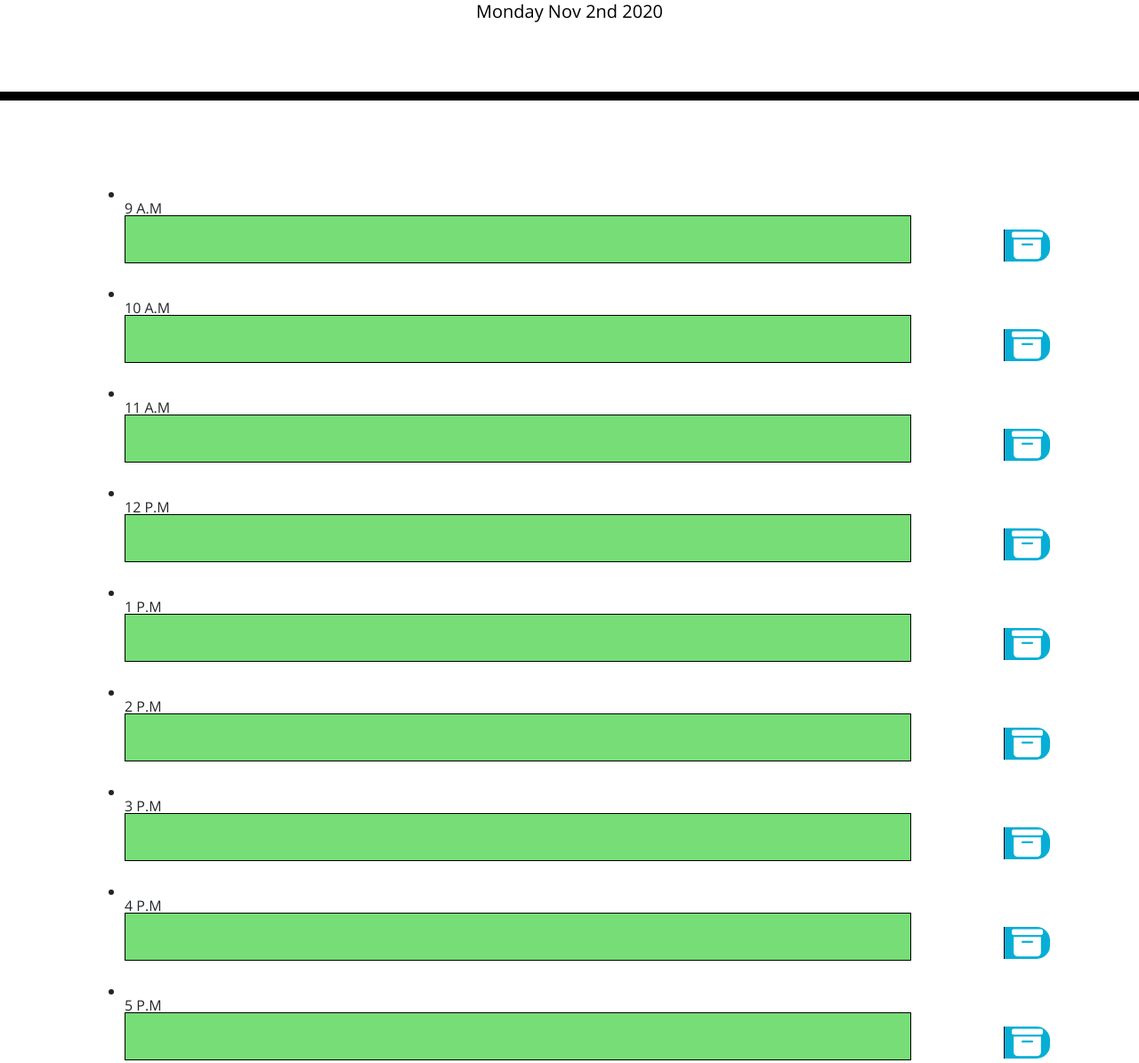
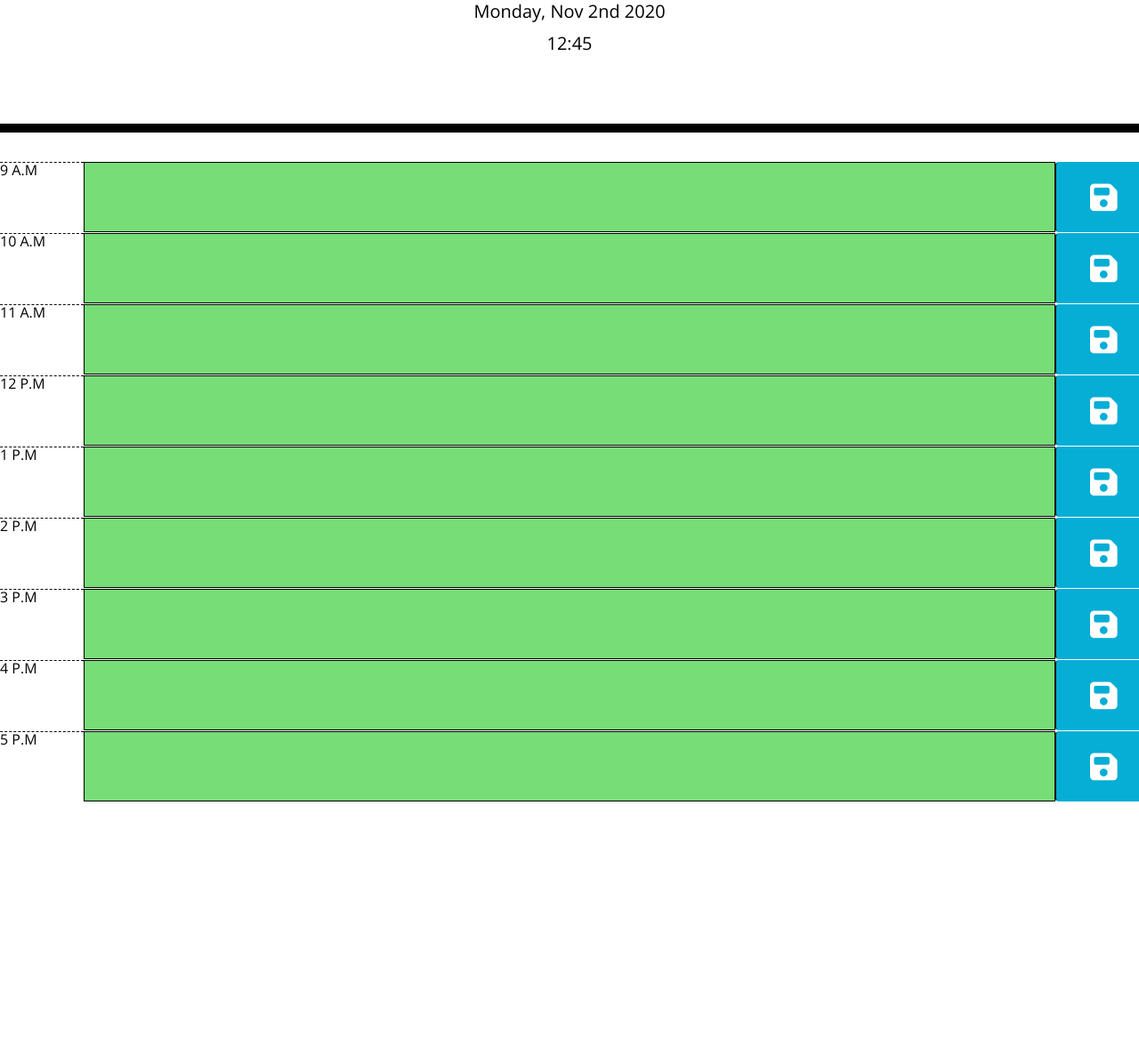
Before and after one commit to hvrclls/Squip, a plain HTML site: page index.html in a window 1280 px wide. Shown: the part 191-1386 px from the top of the page at 89% size. After the commit the page ends 1092 px from the top, so only its background shows below. Drawn offline with nearby package versions, Linux system fonts and the light colour scheme.

Commit message:
regrade assingment

```diff
--- a/index.html
+++ b/index.html
@@ -1,24 +1,15 @@
 <!DOCTYPE html>
 <html lang="en">
+
 <head>
   <meta charset="UTF-8" />
   <meta name="viewport" content="width=device-width, initial-scale=1.0" />
   <meta http-equiv="X-UA-Compatible" content="ie=edge" />
 
-    <link
-      rel="stylesheet"
-      href="https://stackpath.bootstrapcdn.com/bootstrap/4.3.1/css/bootstrap.min.css"
-    />
-    <link
-      rel="stylesheet"
-      href="https://use.fontawesome.com/releases/v5.8.1/css/all.css"
-      integrity="sha384-50oBUHEmvpQ+1lW4y57PTFmhCaXp0ML5d60M1M7uH2+nqUivzIebhndOJK28anvf"
-      crossorigin="anonymous"
-    />
-    <link
-      href="https://fonts.googleapis.com/css?family=Open+Sans&display=swap"
-      rel="stylesheet"
-    />
+  <link rel="stylesheet" href="https://stackpath.bootstrapcdn.com/bootstrap/4.3.1/css/bootstrap.min.css" />
+  <link rel="stylesheet" href="https://use.fontawesome.com/releases/v5.8.1/css/all.css"
+    integrity="sha384-50oBUHEmvpQ+1lW4y57PTFmhCaXp0ML5d60M1M7uH2+nqUivzIebhndOJK28anvf" crossorigin="anonymous" />
+  <link href="https://fonts.googleapis.com/css?family=Open+Sans&display=swap" rel="stylesheet" />
   <link rel="stylesheet" href="style.css" />
   <title>Work Day Scheduler</title>
 </head>
@@ -28,67 +19,68 @@
     <h1 class="display-3">Work Day Scheduler</h1>
     <p class="lead">A simple calendar app for scheduling your work day</p>
     <p id="currentDay" class="lead"></p>
+    <p id="currentTime" class="lead"></p>
   </header>
-    <div class="container">
-      <section class="timeBlock">
-        <div class="container">
-          <div class="row">
-            <div class="col-12">
-              <ul class="blocks">
-                <li value="9">
-                  <span class="timeArea">9 A.M</span>
-                  <textarea class="inputArea 9"></textarea>
-                  <span class="saveBtn"><i class="fas fa-archive"></i></span>
-                </li>
-                <li value="10">
-                  <span class="timeArea">10 A.M</span>
-                  <textarea class="inputArea 10"></textarea>
-                  <span class="saveBtn"><i class="fas fa-archive"></i></span>
-                </li>
-                <li value="11">
-                  <span class="timeArea">11 A.M</span>
-                  <textarea class="inputArea 11"></textarea>
-                  <span class="saveBtn"><i class="fas fa-archive"></i></span>
-                </li>
-                <li value="12">
-                  <span class="timeArea">12 P.M</span>
-                  <textarea class="inputArea 12"></textarea>
-                  <span class="saveBtn"><i class="fas fa-archive"></i></span>
-                </li>
-                <li value="13">
-                  <span class="timeArea">1 P.M</span>
-                  <textarea class="inputArea 13"></textarea>
-                  <span class="saveBtn"><i class="fas fa-archive"></i></span>
-                </li>
-                <li value="14">
-                  <span class="timeArea">2 P.M</span>
-                  <textarea class="inputArea 14"></textarea>
-                  <span class="saveBtn"><i class="fas fa-archive"></i></span>
-                </li>
-                <li value="15">
-                  <span class="timeArea">3 P.M</span>
-                  <textarea class="inputArea 15"></textarea>
-                  <span class="saveBtn"><i class="fas fa-archive"></i></span>
-                </li>
-                <li value="16">
-                  <span class="timeArea">4 P.M</span>
-                  <textarea class="inputArea 16"></textarea>
-                  <span class="saveBtn"><i class="fas fa-archive"></i></span>
-                </li>
-                <li value="17">
-                  <span class="timeArea">5 P.M</span>
-                  <textarea class="inputArea 17"></textarea>
-                  <span class="saveBtn"><i class="fas fa-archive"></i></span>
-                </li>
-              </ul>
+
+  <div id="hour-9" class="row time-block 9" value="9">
+    <div class="col-md-1 hour">9 A.M</div>
+    <textarea class="col-md-10 description 9"></textarea>
+    <button class="btn saveBtn col-md-1"><i class="fas fa-save"></i></button>
   </div>
+
+  <div id="hour-10" class="row time-block 10" value="10">
+    <div class="col-md-1 hour">10 A.M</div>
+    <textarea class="col-md-10 description 10"></textarea>
+    <button class="btn saveBtn col-md-1"><i class="fas fa-save"></i></button>
   </div>
+
+  <div id="hour-11" class="row time-block 11" value="11">
+    <div class="col-md-1 hour">11 A.M</div>
+    <textarea class="col-md-10 description 11"></textarea>
+    <button class="btn saveBtn col-md-1"><i class="fas fa-save"></i></button>
   </div>
-      </section>
+
+  <div id="hour-12" class="row time-block" value="12">
+    <div class="col-md-1 hour">12 P.M</div>
+    <textarea class="col-md-10 description 12"></textarea>
+    <button class="btn saveBtn col-md-1"><i class="fas fa-save"></i></button>
   </div>
+
+  <div id="hour-13" class="row time-block" value="13">
+    <div class="col-md-1 hour">1 P.M</div>
+    <textarea class="col-md-10 description 13"></textarea>
+    <button class="btn saveBtn col-md-1"><i class="fas fa-save"></i></button>
+  </div>
+
+  <div id="hour-14" class="row time-block" value="14">
+    <div class="col-md-1 hour">2 P.M</div>
+    <textarea class="col-md-10 description 14"></textarea>
+    <button class="btn saveBtn col-md-1"><i class="fas fa-save"></i></button>
+  </div>
+
+  <div id="hour-15" class="row time-block" value="15">
+    <div class="col-md-1 hour">3 P.M</div>
+    <textarea class="col-md-10 description 15"></textarea>
+    <button class="btn saveBtn col-md-1"><i class="fas fa-save"></i></button>
+  </div>
+
+  <div id="hour-16" class="row time-block" value="16">
+    <div class="col-md-1 hour">4 P.M</div>
+    <textarea class="col-md-10 description 16"></textarea>
+    <button class="btn saveBtn col-md-1"><i class="fas fa-save"></i></button>
+  </div>
+
+  <div id="hour-17" class="row time-block" value="17">
+    <div class="col-md-1 hour">5 P.M</div>
+    <textarea class="col-md-10 description 17"></textarea>
+    <button class="btn saveBtn col-md-1"><i class="fas fa-save"></i></button>
+  </div>
+
+
   <script src="https://kit.fontawesome.com/78a97d8215.js" crossorigin="anonymous"></script>
   <script src="https://code.jquery.com/jquery-3.4.1.min.js"></script>
   <script src="https://cdnjs.cloudflare.com/ajax/libs/moment.js/2.24.0/moment.min.js"></script>
   <script src="./script.js"></script>
 </body>
+
 </html>
--- a/script.js
+++ b/script.js
@@ -1,15 +1,20 @@
 $(document).ready(function () {
   // time and date using moment js
-  var currentDate = moment().format("dddd MMM Do YYYY");
-  var currentTime = moment().format("H");
+  var currentDay = moment().format("dddd");
+  var currentDate= moment().format("MMM Do YYYY")
+  var displayHour = moment().format("h")
+  var displayMin = moment().format("mm")
+   var currentTime = moment().format("H");
   var times = [9, 10, 11, 12, 13, 14, 15, 16, 17];
 
+  var currentTimeEl =$("#currentTime")
   var currentDayEl = $("#currentDay");
-  var timeEl = $("li");
-  var inputArea = $(".inputArea");
+  var timeEl = $(".time-block");
+  var textArea = $(".description");
 
 
-  currentDayEl.text(currentDate);
+  currentDayEl.text(currentDay + ", " + currentDate);
+  currentTimeEl.text(displayHour + ":" + displayMin)
 
   colorChange();
   // changes timeslot color based on time past, present, future
@@ -17,15 +22,15 @@ $(document).ready(function () {
     for (var i = 0; i < timeEl.length; i++) {
       // past time color
       if (currentTime > times[i]) {
-        inputArea[i].setAttribute("id", "past")
+        textArea[i].setAttribute("id", "past")
       }
       // present time color
       if (currentTime == times[i]) {
-        inputArea[i].setAttribute("id", "present");
+        textArea[i].setAttribute("id", "present");
       }
       //   future time color
       else if (currentTime < times[i]) {
-        inputArea[i].setAttribute("id", "future");
+        textArea[i].setAttribute("id", "future");
       }
     };
   }
@@ -37,7 +42,7 @@ $(document).ready(function () {
 
 
   // on button click input is submitted to local storage & stored to its time slot
-  $("ul").on("click", ".saveBtn", function (event) {
+  timeEl.on("click", ".saveBtn", function (event) {
     event.preventDefault();
     var text = ($(this).prev().val());
 
```
Lines whose indentation alone changed are shown as unchanged.
